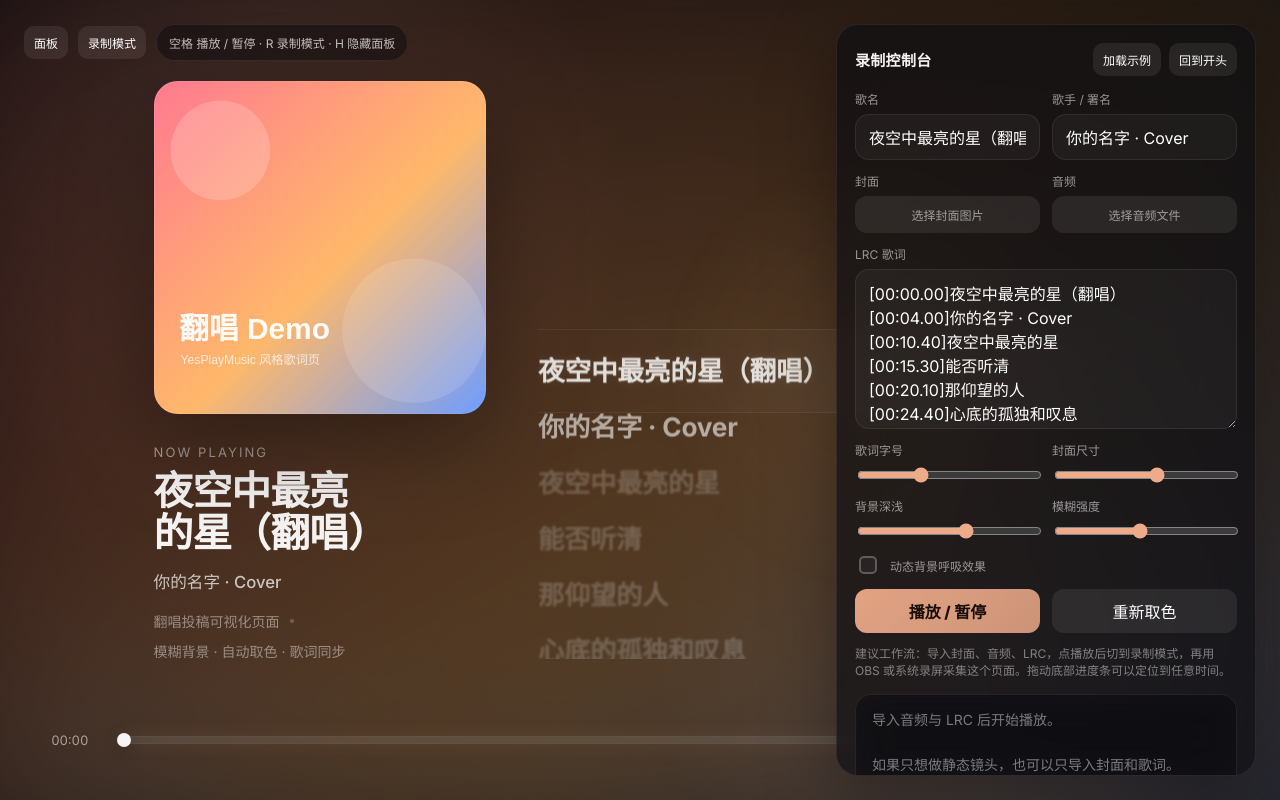
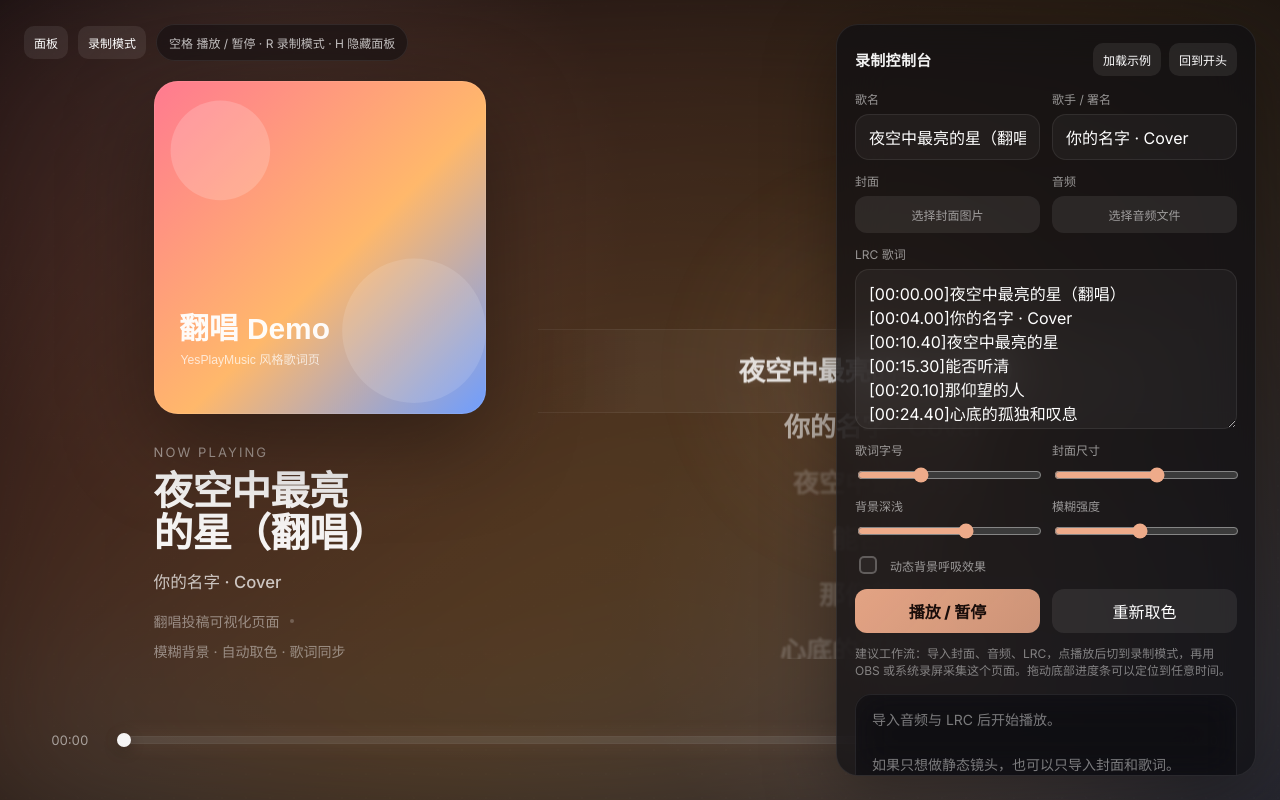
Before and after one commit to zclkkk/lyrics_player, a plain HTML site: page index.html in a window 1280 px wide. Drawn offline with Linux system fonts and the light colour scheme.

Commit message:
Center align lyrics and adjust focus line size and gradient

```diff
--- a/styles/main.css
+++ b/styles/main.css
@@ -274,16 +274,16 @@
 
 .lyrics-focus-line {
   position: absolute;
-  left: 0;
-  right: 0;
+  left: 50%;
+  width: min(100%, 900px);
   top: 50%;
   z-index: 2;
   height: var(--focus-line-height);
   pointer-events: none;
-  transform: translateY(-50%);
+  transform: translate(-50%, -50%);
   border-top: 1px solid rgba(255, 255, 255, 0.06);
   border-bottom: 1px solid rgba(255, 255, 255, 0.06);
-  background: linear-gradient(90deg, transparent, rgba(255, 255, 255, 0.04), transparent);
+  background: linear-gradient(90deg, transparent, rgba(255, 255, 255, 0.04) 15%, rgba(255, 255, 255, 0.04) 85%, transparent);
 }
 
 .lyrics-track {
@@ -291,6 +291,8 @@
   z-index: 1;
   display: flex;
   flex-direction: column;
+  align-items: center;
+  text-align: center;
   gap: 18px;
   width: min(100%, 900px);
   padding: 42vh 0;
@@ -321,7 +323,7 @@
   letter-spacing: -0.01em;
   white-space: pre-wrap;
   word-break: break-word;
-  transform-origin: left center;
+  transform-origin: center center;
   filter: blur(1.2px);
   opacity: 0.6;
   transition: color 240ms ease, opacity 240ms ease, transform 240ms ease, filter 240ms ease;
```
